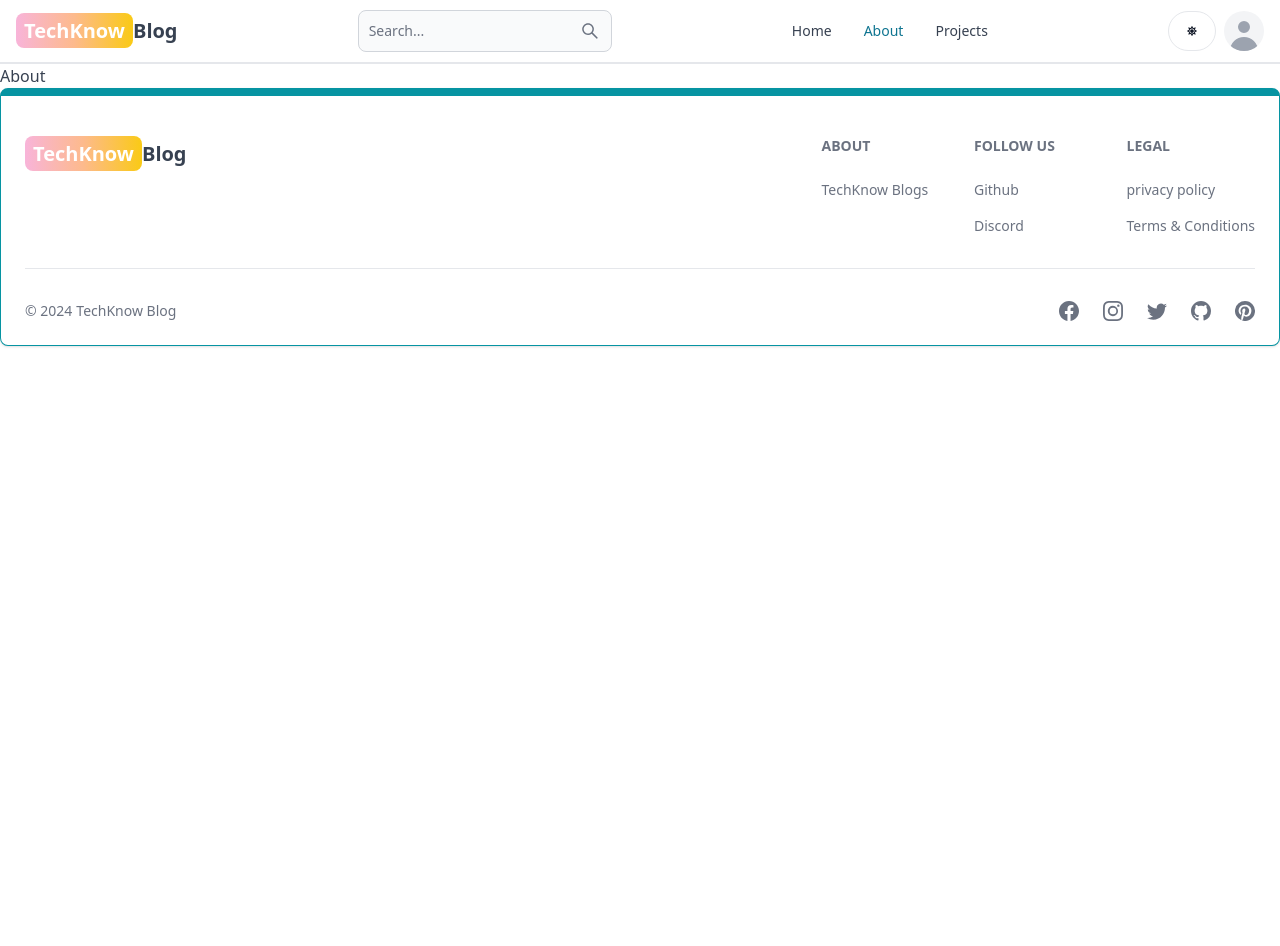
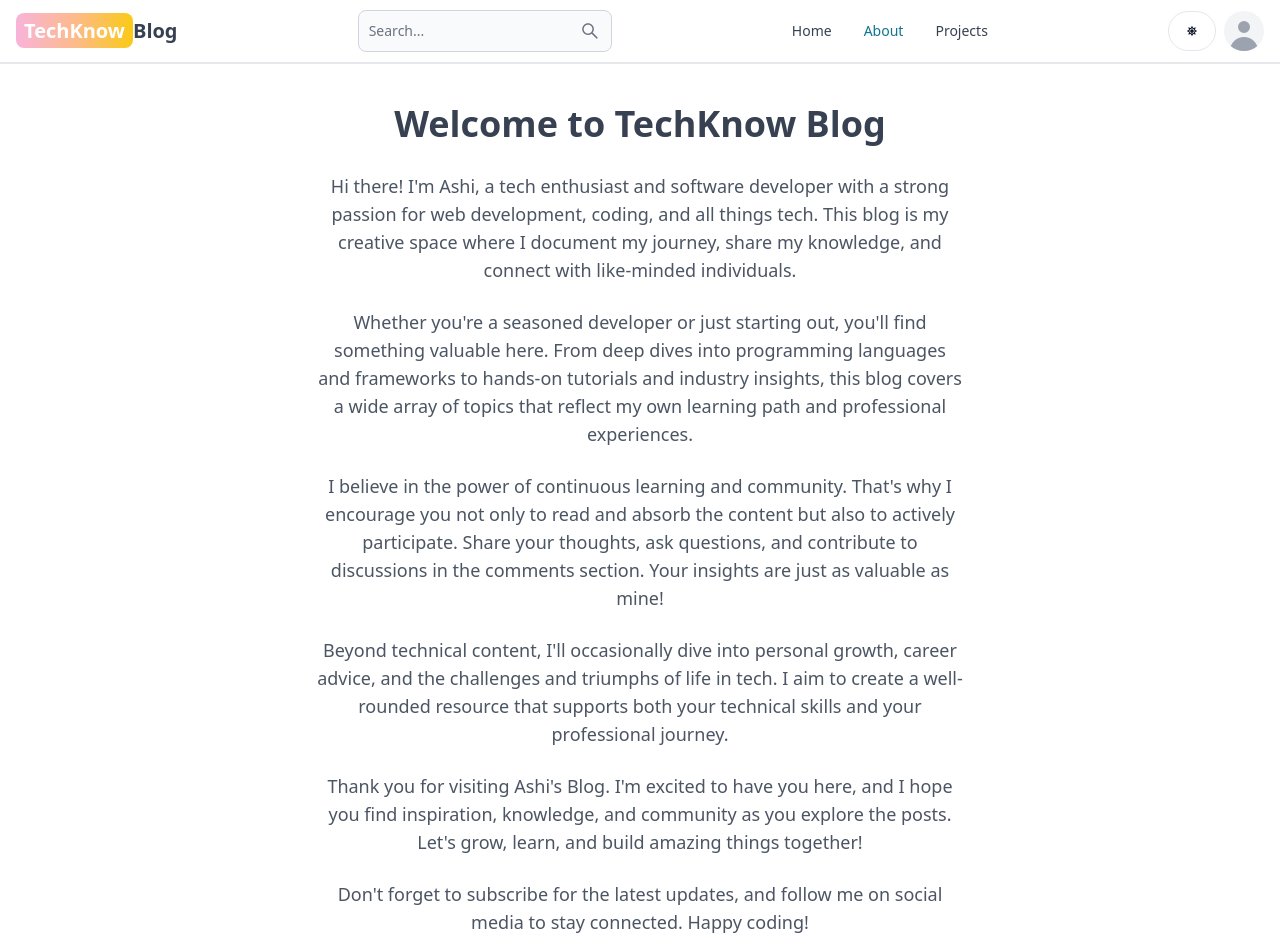
Before and after one commit to Ashi-sharm/TechKnow-Blogs, a React (Vite) app in the folder client/: page /about in a window 1280 px wide. Shown: the top 946 px of the page. Before the commit the page ends 800 px from the top, so only its background shows below. Built offline with nearby package versions, Linux system fonts and the light colour scheme.

Commit message:
Complete the About page

```diff
--- a/client/src/pages/About.jsx
+++ b/client/src/pages/About.jsx
@@ -1,7 +1,38 @@
-import React from 'react'
-
 export default function About() {
   return (
-    <div>About</div>
-  )
+    <div className='min-h-screen flex items-center justify-center'>
+      <div className='max-w-2xl mx-auto p-3 text-center'>
+        <div>
+          <h1 className='text-4xl font-bold text-center my-7'>
+            Welcome to TechKnow Blog
+          </h1>
+          <div className='text-lg text-gray-600 flex flex-col gap-6'>
+            <p>
+              Hi there! I'm Ashi, a tech enthusiast and software developer with a strong passion for web development, coding, and all things tech. This blog is my creative space where I document my journey, share my knowledge, and connect with like-minded individuals.
+            </p>
+
+            <p>
+              Whether you're a seasoned developer or just starting out, you'll find something valuable here. From deep dives into programming languages and frameworks to hands-on tutorials and industry insights, this blog covers a wide array of topics that reflect my own learning path and professional experiences.
+            </p>
+
+            <p>
+              I believe in the power of continuous learning and community. That's why I encourage you not only to read and absorb the content but also to actively participate. Share your thoughts, ask questions, and contribute to discussions in the comments section. Your insights are just as valuable as mine!
+            </p>
+
+            <p>
+              Beyond technical content, I'll occasionally dive into personal growth, career advice, and the challenges and triumphs of life in tech. I aim to create a well-rounded resource that supports both your technical skills and your professional journey.
+            </p>
+
+            <p>
+              Thank you for visiting Ashi's Blog. I'm excited to have you here, and I hope you find inspiration, knowledge, and community as you explore the posts. Let's grow, learn, and build amazing things together!
+            </p>
+
+            <p>
+              Don't forget to subscribe for the latest updates, and follow me on social media to stay connected. Happy coding!
+            </p>
+          </div>
+        </div>
+      </div>
+    </div>
+  );
 }
--- a/client/src/redux/user/userSlice.js
+++ b/client/src/redux/user/userSlice.js
@@ -49,7 +49,7 @@ const userSlice = createSlice({
       state.loading = false;
       state.error = action.payload;
     },
-    signOutSuccess: (state) => {
+    signoutSuccess: (state) => {
       state.currentUser = null;
       state.error = null;
       state.loading = false;
```
